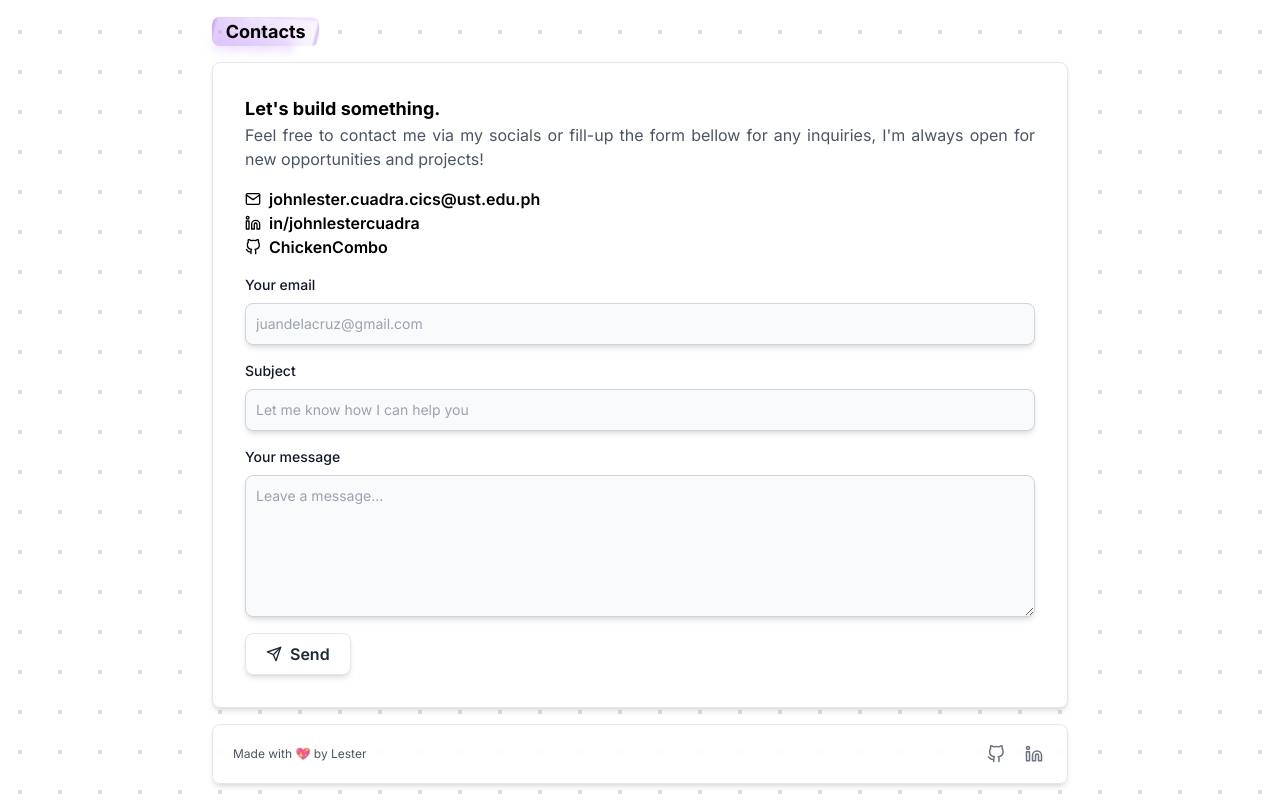
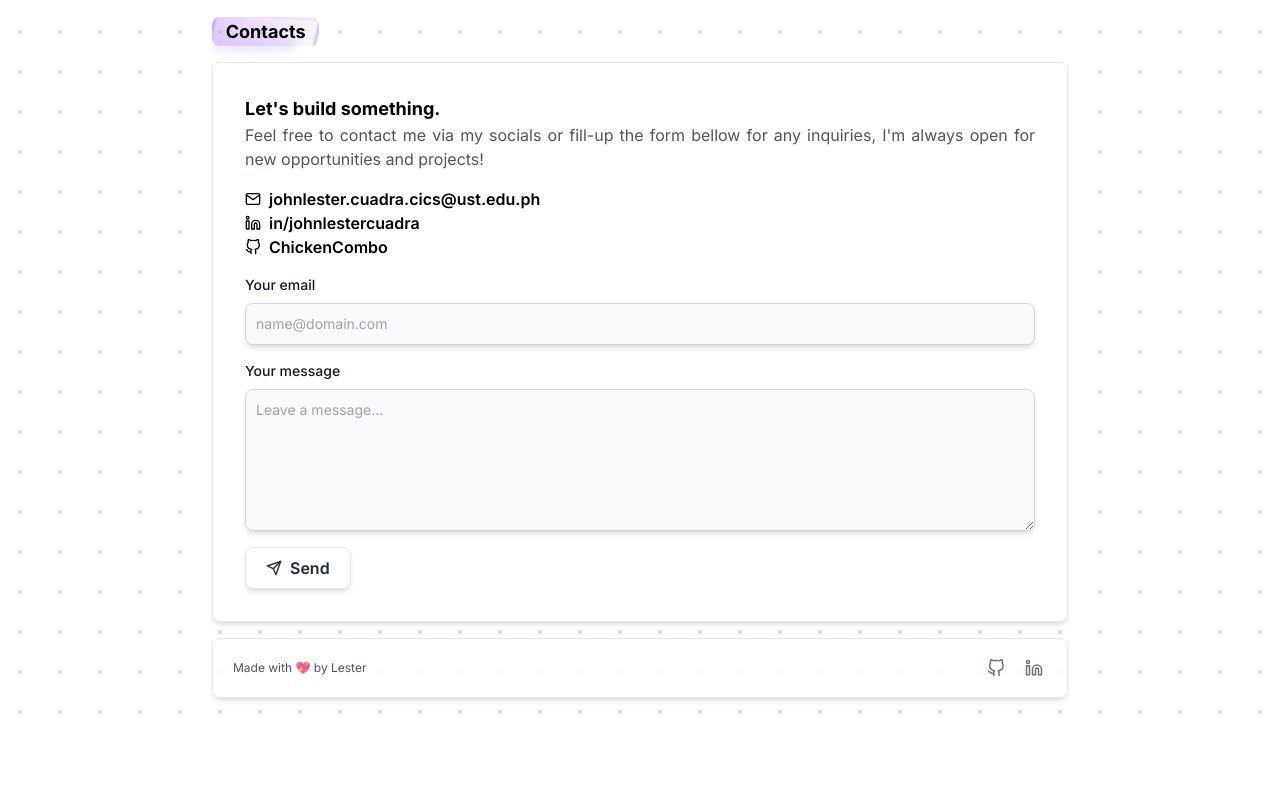
Before and after one commit to ChickenCombo/Portfolio, a React (Vite) app: page / in a window 1280 px wide. Shown: the part 2828-3628 px from the top of the page. After the commit the page ends 3542 px from the top, so only its background shows below. Built offline with nearby package versions, Linux system fonts and the light colour scheme.

Commit message:
feat: email backend

```diff
--- a/src/components/global.tsx
+++ b/src/components/global.tsx
@@ -36,6 +36,8 @@ export const Button = tw.button`
     transition-colors
     hover:text-black hover:bg-gray-100
     bg-white
+    ${(prop) =>
+      prop.disabled ? "cursor-not-allowed bg-gray-200 hover:bg-gray-200" : ""}
 `;
 
 export const Highlight = styled.span<HighlightProps>`
--- a/src/pages/Contacts/index.tsx
+++ b/src/pages/Contacts/index.tsx
@@ -1,13 +1,42 @@
-import { FormEvent } from "react";
+import { FormEvent, useState } from "react";
 import { H1, P, Highlight, Button, H2 } from "../../components/global";
-import { Card, Container, Form, Input, Label, Textarea } from "./styles";
+import {
+  Card,
+  Container,
+  Form,
+  Input,
+  Label,
+  Textarea,
+  FlexRow,
+} from "./styles";
 import { FiGithub, FiLinkedin, FiMail, FiSend } from "react-icons/fi";
+import { CgSpinner, CgCheck } from "react-icons/cg";
 
 const Contacts = () => {
-  const handleFormSubmit = (e: FormEvent<HTMLFormElement>) => {
+  const [result, setResult] = useState<string | null>(null);
+  const [isSending, setIsSending] = useState(false);
+
+  const handleFormSubmit = async (e: FormEvent<HTMLFormElement>) => {
     e.preventDefault();
 
-    // TODO: Implement form submission email
+    setResult("Sending...");
+    setIsSending(true);
+
+    const formData = new FormData(e.currentTarget);
+    formData.append("access_key", import.meta.env.VITE_WEB3FORMS_KEY);
+
+    const res = await fetch("https://api.web3forms.com/submit", {
+      method: "POST",
+      body: formData,
+    }).then((res) => res.json());
+
+    if (res.success) {
+      setResult(res.message);
+      setIsSending(false);
+    } else {
+      setResult(res.message);
+      setIsSending(false);
+    }
   };
 
   return (
@@ -36,24 +65,35 @@ const Contacts = () => {
         <Form onSubmit={handleFormSubmit}>
           <div>
             <Label>Your email</Label>
-            <Input type="email" placeholder="juandelacruz@gmail.com" required />
-          </div>
-          <div>
-            <Label>Subject</Label>
             <Input
-              type="text"
-              placeholder="Let me know how I can help you"
+              type="email"
+              name="email"
+              placeholder="name@domain.com"
               required
             />
           </div>
           <div className="sm:col-span-2">
             <Label>Your message</Label>
-            <Textarea id="message" rows={6} placeholder="Leave a message..." />
+            <Textarea
+              id="message"
+              name="message"
+              rows={6}
+              maxLength={500}
+              placeholder="Leave a message..."
+            />
           </div>
-          <Button type="submit">
-            <FiSend />
-            Send
-          </Button>
+          <FlexRow>
+            <Button className="mr-2" type="submit" disabled={isSending}>
+              <FiSend />
+              Send
+            </Button>
+            {isSending ? (
+              <CgSpinner className="animate-spin text-lg mr-1" />
+            ) : (
+              result && <CgCheck className="text-2xl" />
+            )}
+            <p className="text-sm text-gray-600">{result}</p>
+          </FlexRow>
         </Form>
       </Card>
     </Container>
--- a/src/pages/Contacts/styles.tsx
+++ b/src/pages/Contacts/styles.tsx
@@ -26,3 +26,7 @@ export const Textarea = tw.textarea`
   block p-2.5 w-full text-sm text-gray-900 bg-gray-50 rounded-lg shadow-md border border-gray-300
   focus:ring-primary-500 focus:border-primary-500
 `;
+
+export const FlexRow = tw.div`
+  flex flex-row items-center
+`;
```
Also changed, not shown: 1 other file (tests, documents, lock files or other folders).
